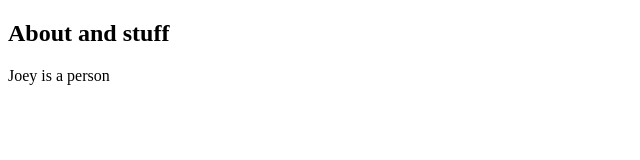
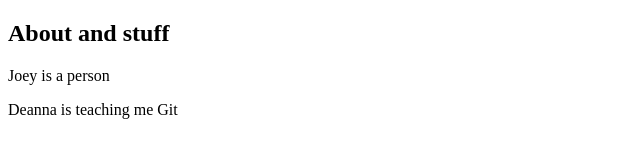
Before and after one commit to joeycodesandstuff/lessonRepo, a plain HTML site: page about.html in a window 1280 px wide. Shown: the whole page, without its empty margins (0-640 px from the left). Drawn offline with Linux system fonts and the light colour scheme.

Commit message:
I added a second line of text in about.html

```diff
--- a/about.html
+++ b/about.html
@@ -6,5 +6,6 @@
 	<body>
 		<h2>About and stuff</h2>
 		<p>Joey is a person</p>
+		<p>Deanna is teaching me Git</p>
 	</body>
 </html>
```
